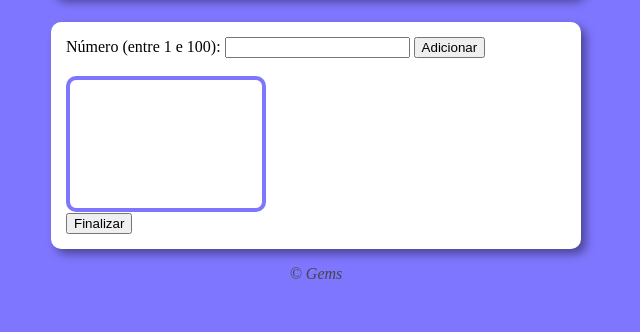
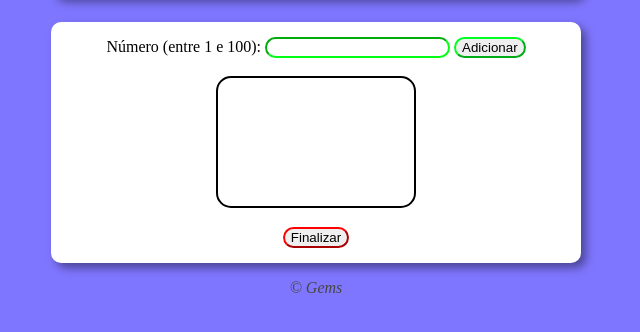
Before and after one commit to GemsZen/analizador-de-numeros, a plain HTML site: page index.html in a window 1280 px wide. Shown: the part 138-470 px from the top of the page, without its empty margins (324-964 px from the left). Drawn offline with Linux system fonts and the light colour scheme.

Commit message:
borda das caixas

```diff
--- a/index.html
+++ b/index.html
@@ -12,12 +12,12 @@
         <h1>Analizador de Números</h1>
     </header>
     <section>
-        <div>
+        <div id="centro">
            Número (entre 1 e 100):
            <input type="number" name="fnum" id="fnum">
-           <input type="button" value="Adicionar" onclick="adicionar()">
+           <input type="button" value="Adicionar" id="add" onclick="adicionar()">
            <br><br><select name="flista" id="flista" size="8"></select>
-           <br><input type="button" value="Finalizar" onclick="finalizar()">
+           <br><br><input type="button" value="Finalizar" id="fin" onclick="finalizar()">
         </div>
         <div id="res">
 
--- a/style.css
+++ b/style.css
@@ -37,8 +37,27 @@ footer {
 
 select#flista {
     width: 200px;
-    border-width: 4px;
-    border-radius: 10px;
-    border-color: #7F76FF;
+    border-width: 2px;
+    border-radius: 15px;
+    border-color: #000000;
     overflow: hidden;
 }
+
+#centro {
+    text-align: center;
+}
+
+#fnum {
+    border-radius: 15px;
+    border-color: #00ff15;
+}
+
+#add {
+    border-radius: 15px;
+    border-color: #00ff22;
+}
+
+#fin {
+    border-radius: 15px;
+    border-color: #ff0000;
+}
```
